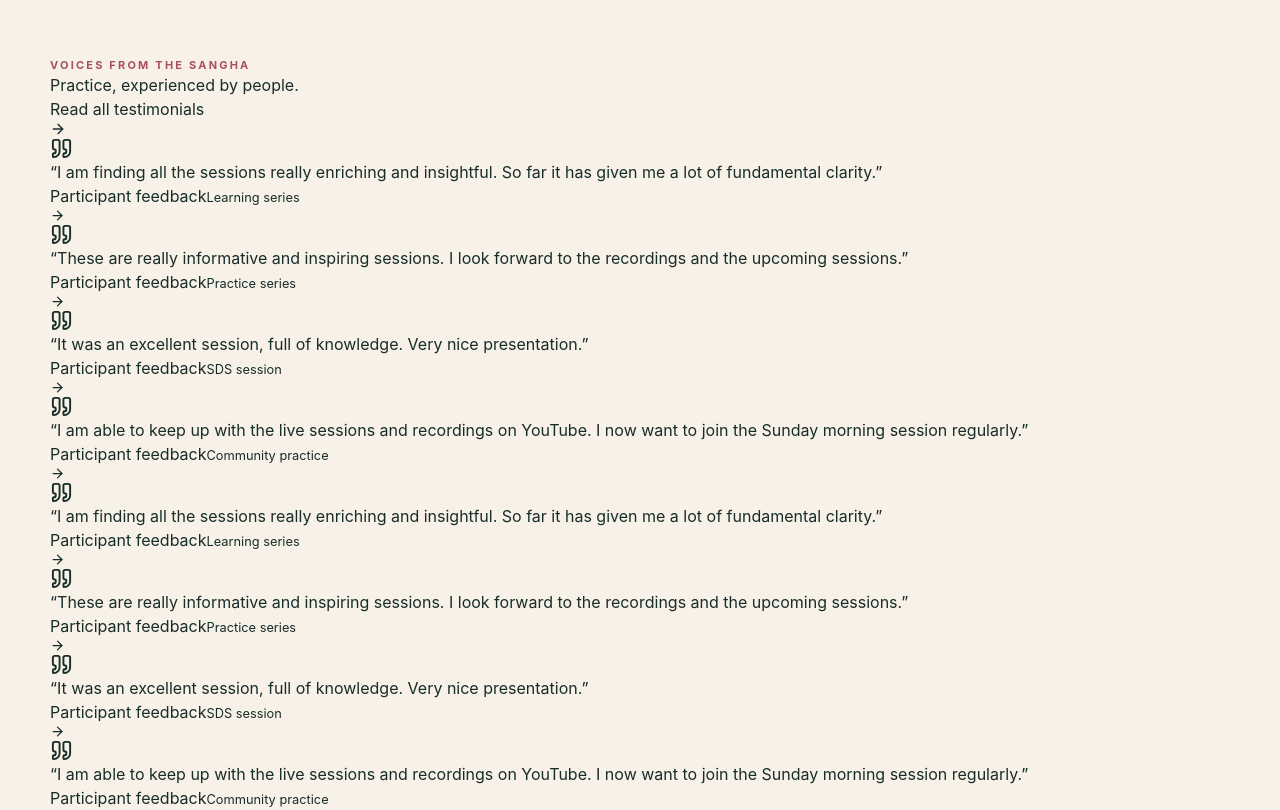
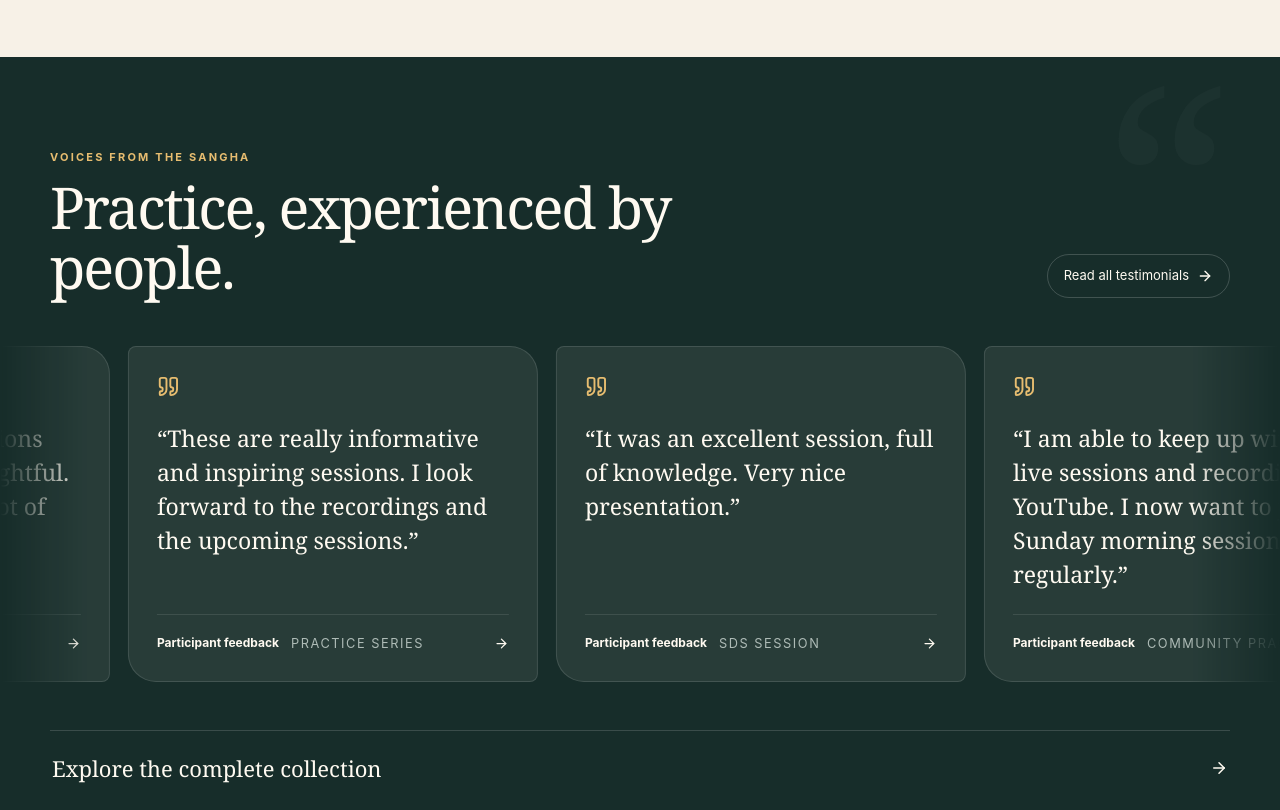
Before and after one commit to anilarya/sds, a React (Vite) app: page / in a window 1280 px wide. Shown: the part 1800-2610 px from the top of the page. Built offline with nearby package versions, Linux system fonts and the light colour scheme.

Commit message:
Style animated homepage testimonial showcase

```diff
--- a/src/index.css
+++ b/src/index.css
@@ -131,3 +131,15 @@ header{background:rgba(247,241,231,.9);border-bottom-color:rgba(23,45,42,.09)}
 .research-copy{margin-top:70px}.academic-list{margin-top:55px}.academic-list article,.initiative-list article{display:grid;grid-template-columns:210px 1fr;gap:28px;padding:25px 0;border-bottom:1px solid rgba(23,45,42,.12)}.academic-list b{font:22px Georgia,serif;color:var(--ink)}.academic-list p,.initiative-list p{margin:0;line-height:1.7;color:#63706b}
 .initiative-list{margin-top:10px}.initiative-list article{grid-template-columns:65px 1fr}.initiative-list>article>span{display:grid;place-items:center;width:46px;height:46px;border-radius:50%;background:var(--ink);color:var(--ivory);font:15px Georgia,serif}.initiative-list h3{margin:0 0 8px;font:27px Georgia,serif;color:var(--ink)}
 @media(max-width:800px){.content-duo,.knowledge-grid{grid-template-columns:1fr;gap:24px}.milestone-strip{grid-template-columns:1fr}.milestone-strip>div{border-right:0;border-bottom:1px solid rgba(23,45,42,.12)}.milestone-strip>div:last-child{border-bottom:0}.academic-list article{grid-template-columns:1fr;gap:8px}.statement-panel{padding:27px}.statement-panel h2{font-size:33px}}
+
+/* Homepage testimonial story strip */
+.home-testimonials{position:relative;padding:92px 0 82px;overflow:hidden;background:var(--ink);color:var(--ivory)}
+.home-testimonials:before{content:"“";position:absolute;right:4%;top:-70px;font:280px Georgia,serif;color:rgba(255,255,255,.025);pointer-events:none}
+.testimonial-head{display:flex;align-items:end;justify-content:space-between;gap:30px;margin-bottom:38px}.testimonial-head .eyebrow{color:#e7bd70}.testimonial-head h2{max-width:650px;margin:12px 0 0;font:clamp(36px,4.5vw,58px)/1.05 Georgia,serif;letter-spacing:-.035em}.testimonial-all{display:flex;align-items:center;gap:8px;padding:11px 16px;border:1px solid rgba(255,255,255,.18);border-radius:999px;font-size:13px}
+.testimonial-marquee{overflow:hidden;margin-left:calc((100vw - min(1180px,calc(100vw - 40px)))/-2);margin-right:calc((100vw - min(1180px,calc(100vw - 40px)))/-2);mask-image:linear-gradient(90deg,transparent,black 7%,black 93%,transparent)}
+.testimonial-track{display:flex;width:max-content;gap:18px;padding:10px 0 28px;animation:testimonialFlow 34s linear infinite}.testimonial-marquee:hover .testimonial-track{animation-play-state:paused}
+.home-quote{display:flex;flex-direction:column;width:min(410px,78vw);min-height:285px;padding:28px;border:1px solid rgba(255,255,255,.12);border-radius:8px 28px 8px 28px;background:rgba(255,250,241,.075);transition:transform .25s ease,background .25s ease,border-color .25s ease}.home-quote:hover{transform:translateY(-7px);background:rgba(255,250,241,.13);border-color:rgba(231,189,112,.45)}.home-quote>svg{color:#e7bd70}.home-quote blockquote{margin:23px 0;font:23px/1.48 Georgia,serif;color:#fffaf1}.home-quote>div{display:flex;align-items:center;gap:12px;margin-top:auto;padding-top:19px;border-top:1px solid rgba(255,255,255,.1)}.home-quote span{font-size:12px;font-weight:750}.home-quote small{margin-right:auto;text-transform:uppercase;letter-spacing:.12em;color:#aebbb6}
+.testimonial-expand{display:flex;align-items:center;justify-content:space-between;margin-top:20px;padding:22px 2px;border-top:1px solid rgba(255,255,255,.15);font:22px Georgia,serif}.testimonial-expand svg{transition:transform .25s ease}.testimonial-expand:hover svg{transform:translateX(7px)}
+@keyframes testimonialFlow{to{transform:translateX(calc(-50% - 9px))}}
+@media(max-width:700px){.home-testimonials{padding:70px 0 62px}.testimonial-head{align-items:flex-start;flex-direction:column}.testimonial-all{display:none}.home-quote{width:82vw;min-height:265px}.home-quote blockquote{font-size:20px}}
+@media(prefers-reduced-motion:reduce){.testimonial-track{animation:none;overflow-x:auto}}
```
